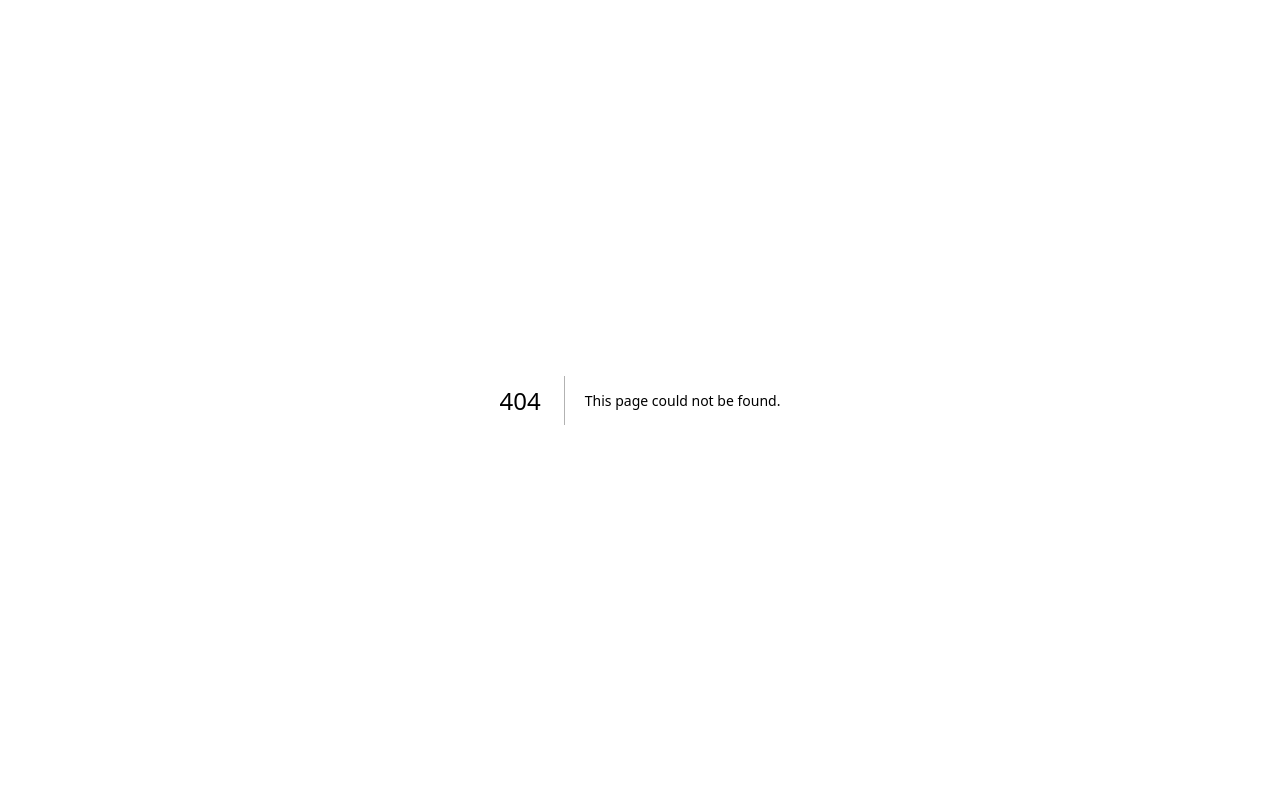
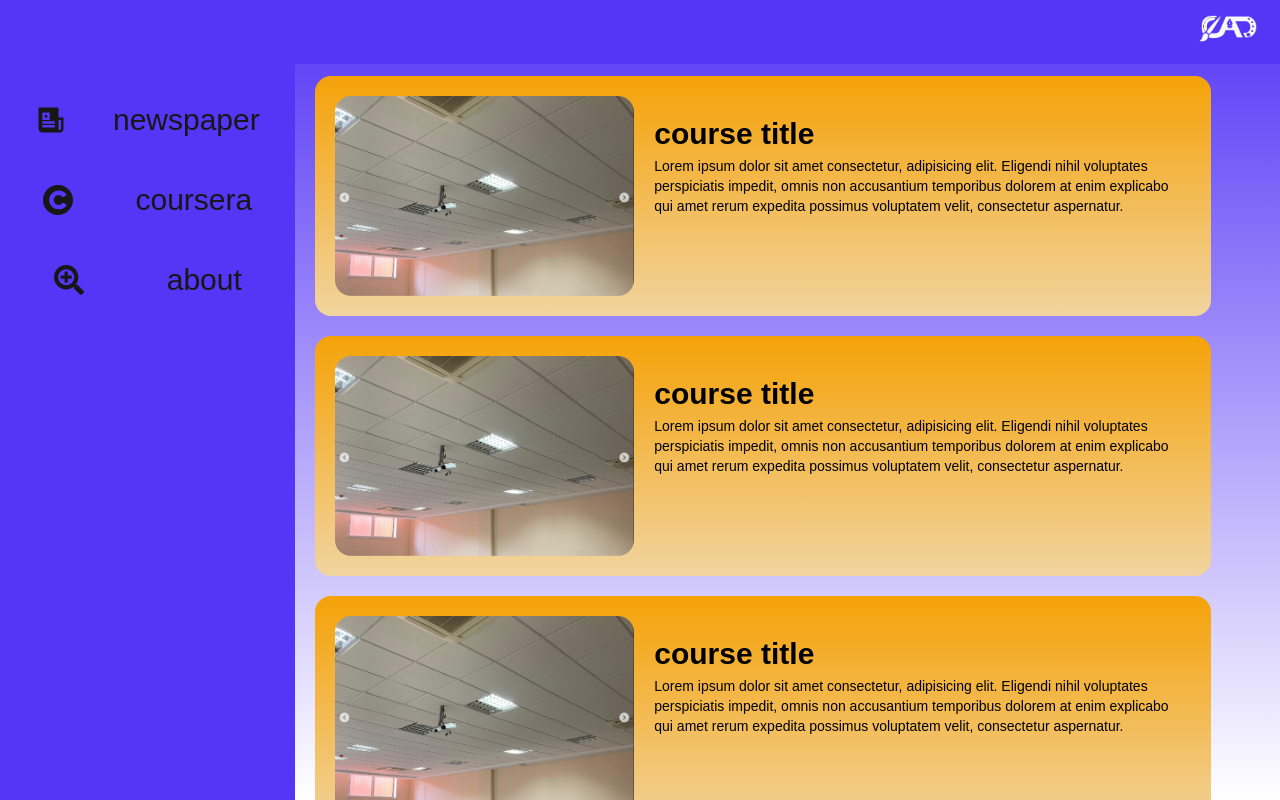
Before and after one commit to salah137/cad-user, a Next.js app: page /home/courses/1 in a window 1280 px wide. Before the commit this address had no page. Built offline with nearby package versions, Linux system fonts and the light colour scheme.

Commit message:
update Ui and linking firebase

```diff
--- /dev/null
+++ b/src/app/home/courses/[topic]/page.tsx
@@ -0,0 +1,26 @@
+"use client"
+import { useParams } from "next/navigation"
+import img from '../../../img/Pasted image.png'
+import Image from "next/image"
+
+export default function page(){
+    const params = useParams<{ topic: string }>()
+
+    return <main className="pt-[7vh] w-[100vw] overflow-scroll h-dvh">
+        {courseElement()}
+        {courseElement()}
+        {courseElement()}
+        {courseElement()}
+
+    </main>
+}
+
+const courseElement = ()=>{
+    return <div className="m-5 w-[90vw] lg:w-[70vw] flex flex-col lg:flex-row h-[60vh] md:h-[50vh] lg:h-[30vh] bg-gradient-to-b from-[#F5A208] to-[#F1D49F] rounded-2xl p-5  ">
+        <Image src  ={img} alt ='dd' className="lg:w-:[30%] lg:h-[25vh] md:h-[25vh] rounded-2xl"/>
+        <div className="text-black  m-5 flex flex-col overflow-hidden h-full pb-5">
+            <h1 className="lg:text-3xl font-black mb-1">course title</h1>
+            <h2 className="text-sm">Lorem ipsum dolor sit amet consectetur, adipisicing elit. Eligendi nihil voluptates perspiciatis impedit, omnis non accusantium temporibus dolorem at enim explicabo qui amet rerum expedita possimus voluptatem velit, consectetur aspernatur.</h2>
+        </div>
+    </div>
+}
--- a/src/app/home/courses/page.tsx
+++ b/src/app/home/courses/page.tsx
@@ -8,20 +8,20 @@ export default function View() {
     const router = useRouter()
 
     return <main
-        className="h-dvh bg-gradient-to-b from-[#5536F6] to-white   flex flex-col justify-center items-center">
+        className="w-[100vw] h-dvh bg-gradient-to-b from-[#5536F6] to-white   flex flex-col lg:flex-row md:flex-row justify-center items-center">
 
         <div onClick={
             ()=>{
                 router.push("courses/design")
             }
-        } className="w-[50vw] p-3 bg-gradient-to-b from-[#F5A208] to-[#F1D49F] rounded-2xl flex flex-col justify-around h-[25vh] m-5 hover:cursor-pointer">
+        } className="w-[50vw] lg:w-[30vw] p-3 bg-gradient-to-b from-[#F5A208] to-[#F1D49F] rounded-2xl flex flex-col justify-around h-[25vh] lg:h-[50vh] md:h-[35vh]  m-5 hover:cursor-pointer">
             <Image src = {desine} alt = "design" className="rounded-2xl"/>
         </div>
         <div  onClick={
             ()=>{
                 router.push("courses/art")
             }
-        } className="w-[50vw] p-3 bg-gradient-to-b from-[#F5A208] to-[#F1D49F] rounded-2xl flex flex-col justify-around h-[25vh] m-5 hover:cursor-pointer">
+        } className="w-[50vw] lg:w-[30vw] p-3 bg-gradient-to-b from-[#F5A208] to-[#F1D49F] rounded-2xl flex flex-col justify-around h-[25vh] lg:h-[(0vh] md:h-[35vh]  m-5 hover:cursor-pointer">
             <Image src = {art} alt = "design" className="rounded-2xl"/>
         </div>
 
--- a/src/app/home/layout.tsx
+++ b/src/app/home/layout.tsx
@@ -52,7 +52,7 @@ export default function RootLayout({
             </div>
             <div onClick={
               ()=>{
-                router.push('/home/coursera')
+                router.push('/home/courses')
               }
             } className="w-full p-3 flex justify-around text-3xl hover:cursor-pointer hover:bg-white hover:text-[#5536F6] h-[10vh] items-center">
               <SiCoursera /> <h1 className="">coursera</h1>
```
